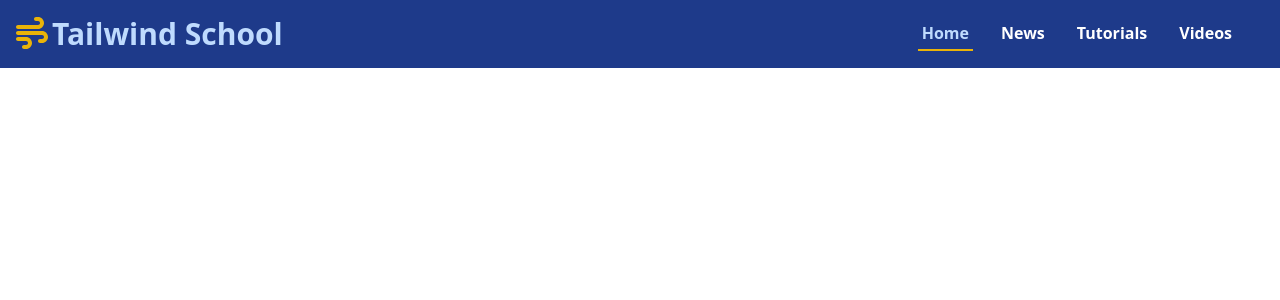
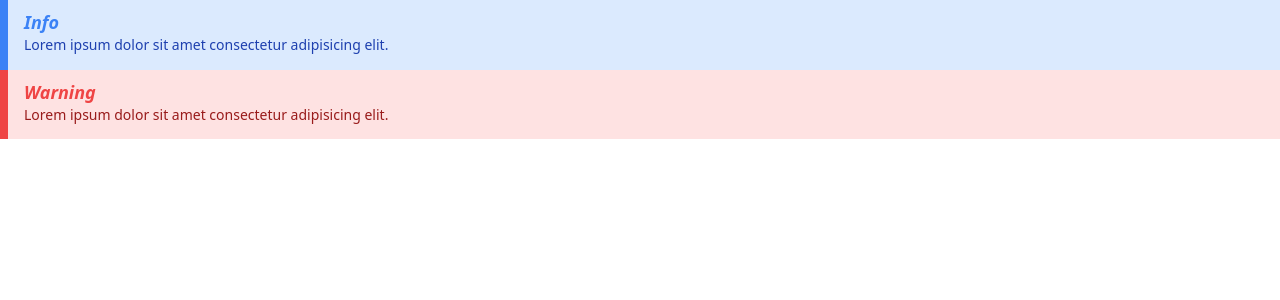
Before and after one commit to farooq-teqniqly/oreilly-tailwind-getting-started, a React (Create React App) app: page / in a window 1280 px wide. Shown: the top 300 px of the page. Built offline with nearby package versions, Linux system fonts and the light colour scheme.

Commit message:
Alert component

```diff
--- /dev/null
+++ b/src/Alert.tsx
@@ -0,0 +1,34 @@
+import React from "react";
+
+interface Props {
+  type?: "info" | "warn";
+  children: string;
+}
+
+function Alert({ type = "info", children }: Props) {
+  const infoClasses = "flex flex-col p-4 pt-2 w-full border-l-8 border-blue-500 bg-blue-100";
+  const warnClasses = "flex flex-col p-4 pt-2 w-full border-l-8 border-red-500 bg-red-100";
+
+  const alertClasses = type === "info" ? infoClasses : warnClasses;
+
+  return (
+    <>
+      <div className={alertClasses}>
+        <div
+          className={`font-semibold italic text-lg ${
+            type === "info" ? "text-blue-500" : "text-red-500"
+          }`}
+        >
+          {type === "info" ? "Info" : "Warning"}
+        </div>
+        <div
+          className={`leading-tight text-sm ${type === "info" ? "text-blue-800" : "text-red-800"}`}
+        >
+          {children}
+        </div>
+      </div>
+    </>
+  );
+}
+
+export default Alert;
--- a/src/index.tsx
+++ b/src/index.tsx
@@ -1,13 +1,16 @@
 import React from "react";
 import ReactDOM from "react-dom/client";
 import "./index.css";
-import Header from "./Header";
+// import Header from "./Header";
+import Alert from "./Alert";
 import reportWebVitals from "./reportWebVitals";
 
 const root = ReactDOM.createRoot(document.getElementById("root") as HTMLElement);
 root.render(
   <React.StrictMode>
-    <Header />
+    {/* <Header /> */}
+    <Alert>Lorem ipsum dolor sit amet consectetur adipisicing elit.</Alert>
+    <Alert type="warn">Lorem ipsum dolor sit amet consectetur adipisicing elit.</Alert>
   </React.StrictMode>,
 );
 
```
